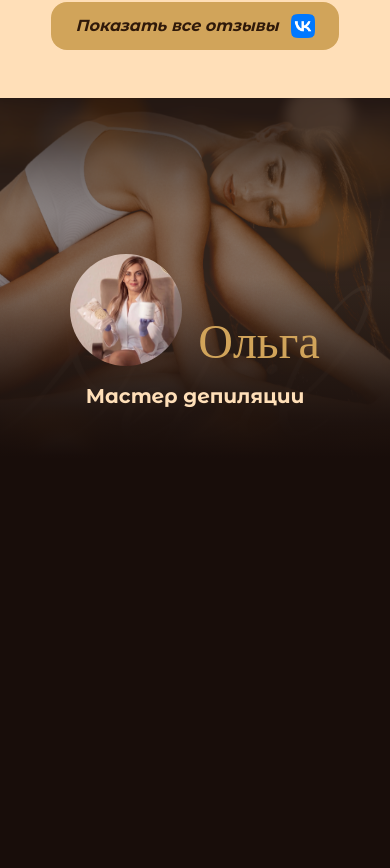
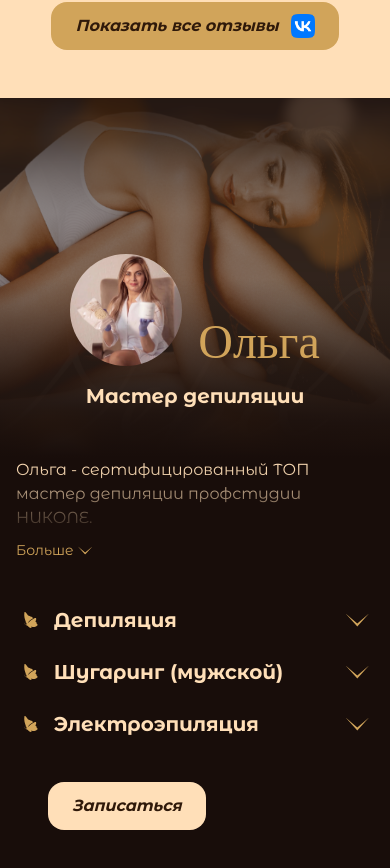
Before and after one commit to KoraReinolds/nikole, a Nuxt app: page / in a window 390 px wide. Shown: the part 519-1387 px from the top of the page. Before the commit the page ends 977 px from the top, so only its background shows below. Built offline with nearby package versions, Linux system fonts and the light colour scheme; what vue-yandex-maps would draw is missing.

Commit message:
adaptive service layout

```diff
--- a/components/Reviews.vue
+++ b/components/Reviews.vue
@@ -43,7 +43,6 @@ tryOnMounted(() => {
     reviewIndex.value = -1
     reviewIndex.value = val
   })
-  console.log(textStyle.value, reviewIndex.value, textRef.value)
 })
 </script>
 
--- a/components/Services.vue
+++ b/components/Services.vue
@@ -35,36 +35,43 @@ const descHidden = ref(false)
 
   </div>
 
-  <!-- <div class="max-w-2xl">
+  <div class="max-w-7xl px-4 lg:px-16 mx-auto grid grid-cols-12 mb-12 md:mb-16">
 
-    <div class="bg-secondary h-[1px] w-96 my-6 max-w-2xl" />
+    <div
+      :class="['col-span-12 sm:col-span-8 lg:col-span-12 col-start-0 sm:col-start-3 lg:col-start-0 w-full cursor-pointer relative lg:h-full lg:grid lg:grid-cols-12']">
 
-    <div v-if="master.description" @click="descHidden = true"
-      :class="['flex justify-center w-full cursor-pointer relative', descHidden ? '' : 'h-24 overflow-hidden']">
+      <div v-if="master.description" class="col-span-6">
+        <div @click="descHidden = true" :class="['h-20 lg:h-full relative overflow-hidden lg:overflow-auto']">
           <div v-if="!descHidden"
-        class="w-full h-full bg-gradient-to-t from-black via-transparent via-30% absolute inset-0" />
-      <Arrow v-if="!descHidden" class="absolute rotate-90 top-16 z-10 left-1/2 -translate-x-1/2" />
-      <div class="absolute h-10 cursor-pointer w-full top-16"></div>
-      <div class="text-main px-8 text-base max-w-prose" v-html="master.description"></div>
+            class="w-full absolute bg-gradient-to-t from-black via-transparent via-90% inset-0 lg:hidden" />
+          <div class="text-main text-base max-w-prose" v-html="master.description"></div>
         </div>
 
-    <div class="bg-secondary h-[1px] w-96 my-6" />
+        <div @click="descHidden = true" v-if="!descHidden"
+          class="text-secondary flex justify-start items-center top-16 h-6 col-span-12 lg:hidden">
+          <span class="text-sm mr-2">Больше</span>
+          <Arrow class="fill-secondary rotate-90 z-10 lg:hidden w-2" />
+        </div>
+      </div>
 
-    <ul class="pt-6 w-full max-w-2xl">
+      <div class="col-span-5 col-end-13">
+
+        <ul class="w-full max-w-2xl col-span-12 py-8">
           <li v-for="item in master.services"
-        class="cursor-pointer leading-9 flex flex-col justify-between items-center px-4 text-main">
+            class="cursor-pointer leading-9 flex flex-col justify-between items-center text-main">
 
-        <div class="hover:bg-dark font-bold flex flex-row items-center justify-center w-full py-2 px-4"
+            <div class="hover:bg-dark font-bold flex flex-row items-center justify-center w-full py-3 px-2 sm:px-4"
               @click="item.opened = !item.opened">
               <List class="w-4 h-4 fill-secondary mr-4" />
-          <div class="text-left w-full h-16 flex items-center">
+              <div class="text-left w-full flex items-center text-xl">
                 {{ item.name }}
               </div>
-          <Arrow :class="['fill-secondary w-10 top-16 left-1/2', item.opened ? '-rotate-90' : 'rotate-90']" />
+              <Arrow :class="['fill-secondary h-6 top-16 left-1/2', item.opened ? '-rotate-90' : 'rotate-90']" />
             </div>
 
-        <ul v-if="item.opened" class="w-full px-10 py-4">
-          <li v-for="service in item.list" class="odd:bg-dark px-2 w-full flex justify-between">
+            <ul v-if="item.opened" class="w-full px-6 py-4">
+              <li v-for="service in item.list"
+                class="odd:bg-dark px-2 py-2 w-full flex justify-between items-center text-sm">
                 <div>
                   {{ service.name }}
                 </div>
@@ -77,9 +84,14 @@ const descHidden = ref(false)
           </li>
         </ul>
 
-    <Btn class="mt-8 bg-main" link="https://dikidi.ru/ru/profile/profstudiya_nikole_715159/" title="Записаться">
+        <Btn class="ml-8 bg-main" link="https://dikidi.ru/ru/profile/profstudiya_nikole_715159/" title="Записаться">
         </Btn>
-  </div> -->
+
+      </div>
+
+    </div>
+
+  </div>
 </template>
 
 <style lang="postcss" scoped></style>
```
Lines whose indentation alone changed are shown as unchanged.
